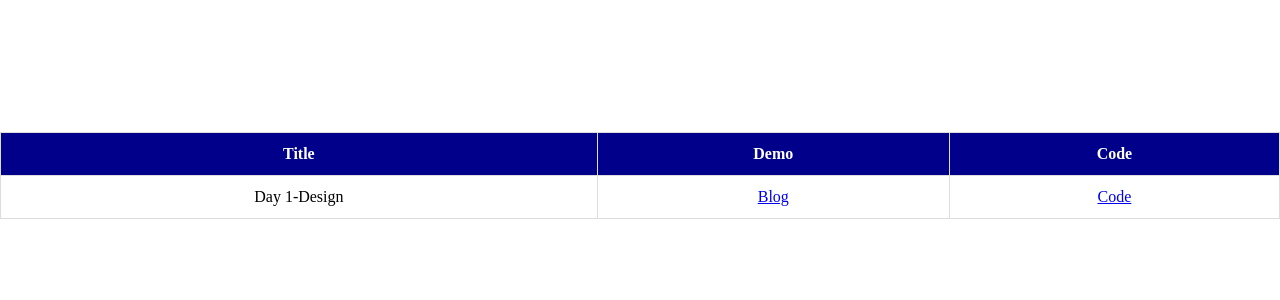
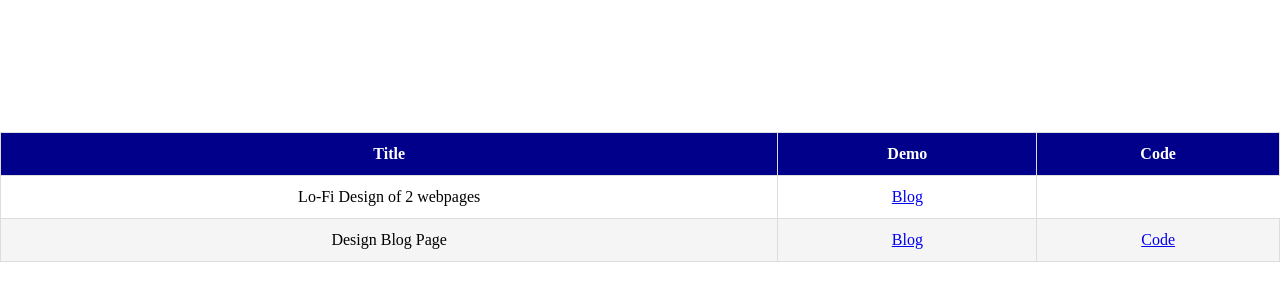
Before and after one commit to griwan/leapfrog_internship, a plain HTML site: page index.html in a window 1280 px wide. Shown: the part 108-408 px from the top of the page. Drawn offline with Linux system fonts and the light colour scheme.

Commit message:
Lofi designs complete

```diff
--- a/index.html
+++ b/index.html
@@ -21,9 +21,14 @@
             </thead>
             <tbody>
                 <tr>
-                    <td>Day 1-Design</td>
-                    <td><a href="https://griwan.github.io/leapfrog_internship/assignments/Day1/blog.html">Blog</a></td>
-                    <td><a href="https://github.com/griwan/leapfrog_internship/blob/master/assignments/Day1/blog.html">Code</a></td>
+                    <td>Lo-Fi Design of 2 webpages</td>
+                    <td><a href="https://github.com/griwan/leapfrog_internship/blob/master/assignments/Assignment1/lofi">Blog</a></td>
+
+                </tr>
+                <tr>
+                    <td>Design Blog Page</td>
+                    <td><a href="https://github.com/griwan/leapfrog_internship/blob/master/assignments/Assignment1/blog.html">Blog</a></td>
+                    <td><a href="https://github.com/griwan/leapfrog_internship/blob/master/assignments/Assignment1/blog.html">Code</a></td>
                 </tr>
             </tbody>
         </table>
```
Also changed, not shown: assignments/Assignment1/blog.html (renamed from assignments/Day1/blog.html), assignments/Assignment1/images/client-server.png (renamed from assignments/Day1/images/client-server.png), assignments/Assignment1/images/network.jpg (renamed from assignments/Day1/images/network.jpg), assignments/Assignment1/images/peer-peer.jpg (renamed from assignments/Day1/images/peer-peer.jpg), assignments/Assignment1/images/vs.jpg (renamed from assignments/Day1/images/vs.jpg), assignments/Assignment1/lofi/google-real.png (added), assignments/Assignment1/lofi/google.jpg (added), assignments/Assignment1/lofi/slack-real.png (added), assignments/Assignment1/lofi/slack.jpg (added).
